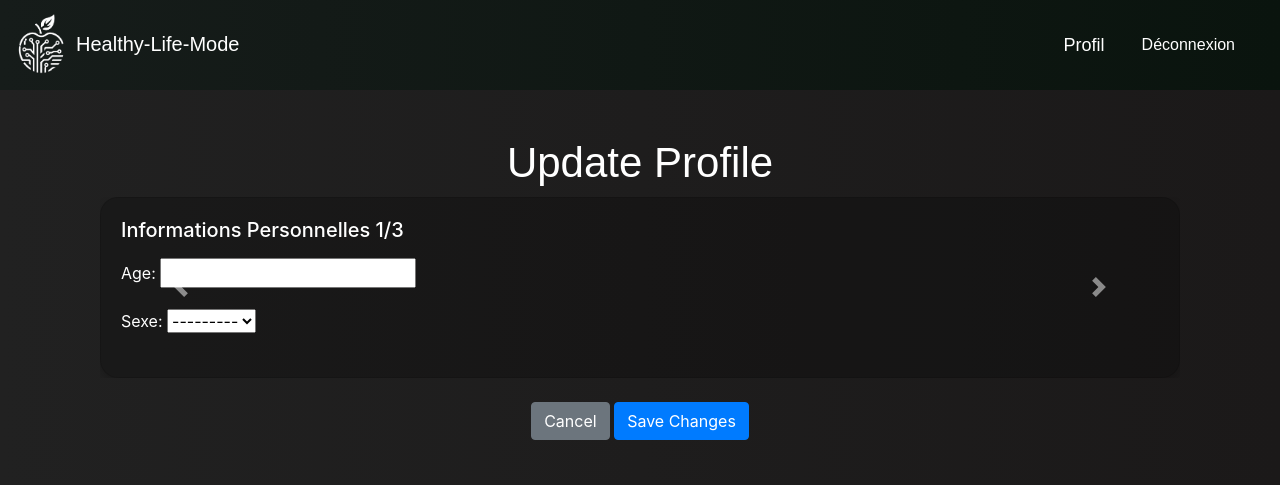
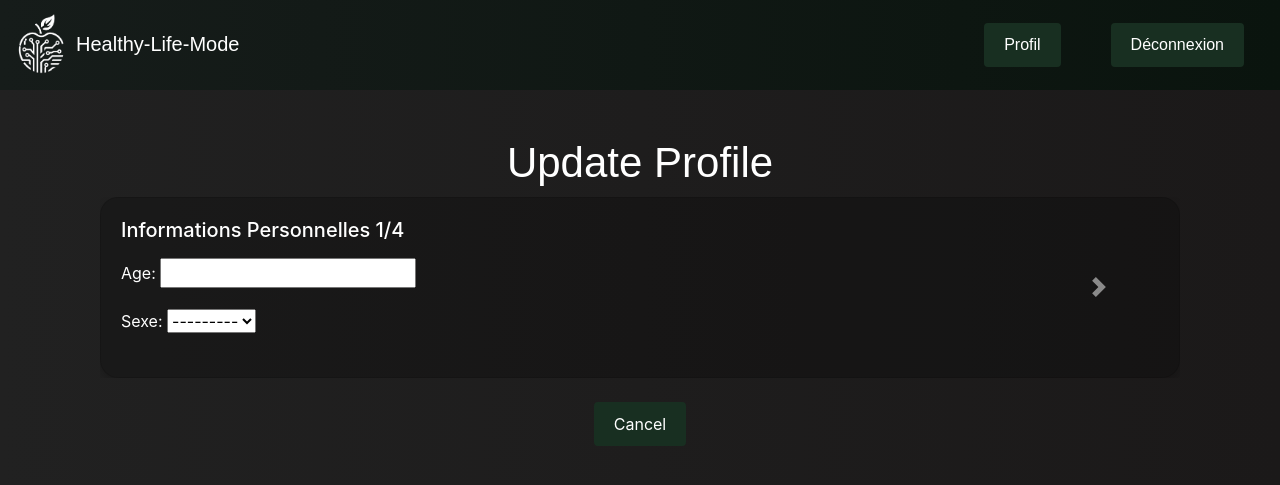
Before and after one commit to dataddiict/Healthy-Life-Mode, a Django app: page /update-profile/ in a window 1280 px wide. Shown: the top 485 px of the page. Run offline with Django 4.2, Linux system fonts and the light colour scheme; the visitor is signed in with stand-in values (Sample User, id 1); data comes from the database, SQL or seed files in the repository; some libraries are stand-ins or nearby versions.

```diff
--- a/templates/base.html
+++ b/templates/base.html
@@ -21,20 +21,21 @@
             <ul class="navbar-nav ml-auto">
                 {% if user.is_authenticated %}
                     <li class="nav-item">
-                        <a class="nav-link" href="{% url 'user_profile' %}">Profil</a>
+                        <a class="btn btn-custom" href="{% url 'user_profile' %}">Profil</a>
                     </li>
+                   <h1 class="container mt-1"></h1>
                     <li class="nav-item">
                         <form action="{% url 'logout' %}" method="post">
                             {% csrf_token %}
-                            <button type="submit" class="btn btn-link nav-link">Déconnexion</button>
+                            <button type="submit" class="btn btn-custom">Déconnexion</button>
                         </form>
                     </li>
                 {% else %}
                     <li class="nav-item">
-                        <a class="nav-link" href="{% url 'signup' %}">Inscription</a>
+                        <a class="btn btn-custom" href="{% url 'signup' %}">Inscription</a>
                     </li>
                     <li class="nav-item">
-                        <a class="nav-link" href="{% url 'signin' %}">Connexion</a>
+                        <a class="btn btn-custom" href="{% url 'signin' %}">Connexion</a>
                     </li>
                 {% endif %}
             </ul>
--- a/templates/update_profile.html
+++ b/templates/update_profile.html
@@ -1,7 +1,7 @@
 {% extends 'base.html' %}
 {% load static %}
 
-{% block title %}Profil Utilisateur{% endblock %}
+{% block title %}Update Profile{% endblock %}
 
 {% block content %}
 <div class="container mt-5">
@@ -15,7 +15,7 @@
                 <div class="carousel-item active">
                     <div class="card">
                         <div class="card-body">
-                            <h5 class="card-title">Informations Personnelles 1/3</h5>
+                            <h5 class="card-title">Informations Personnelles 1/4</h5>
                             <div class="form-group">
                                 {{ form.first_name.label_tag }}
                                 {{ form.first_name }}
@@ -39,7 +39,7 @@
                 <div class="carousel-item">
                     <div class="card">
                         <div class="card-body">
-                            <h5 class="card-title">Informations Physiques 2/3</h5>
+                            <h5 class="card-title">Informations Physiques 2/4</h5>
                             <div class="form-group">
                                 {{ form.height.label_tag }}
                                 {{ form.height }}
@@ -59,7 +59,7 @@
                 <div class="carousel-item">
                     <div class="card">
                         <div class="card-body">
-                            <h5 class="card-title">Qualité du Sommeil 3/3</h5>
+                            <h5 class="card-title">Qualité du Sommeil 3/4</h5>
                             <div class="form-group">
                                 {{ form.sleep_quality.label_tag }}
                                 {{ form.sleep_quality }}
@@ -75,7 +75,7 @@
                 <div class="carousel-item">
                     <div class="card">
                         <div class="card-body">
-                            <h5 class="card-title">Activités et Stress</h5>
+                            <h5 class="card-title">Activités et Stress 4/4</h5>
                             <div class="form-group">
                                 {{ form.physical_activity.label_tag }}
                                 {{ form.physical_activity }}
@@ -84,6 +84,7 @@
                                 {{ form.stress_level.label_tag }}
                                 {{ form.stress_level }}
                             </div>
+                            <button type="submit" class="btn btn-custom">Save Changes</button>
                         </div>
                     </div>
                 </div>
@@ -100,8 +101,8 @@
         </div>
 
         <div class="text-center mt-4">
-            <a href="{% url 'user_profile' %}" class="btn btn-secondary">Cancel</a>
-            <button type="submit" class="btn btn-primary">Save Changes</button>
+            <a href="{% url 'user_profile' %}" class="btn btn-custom">Cancel</a>
+
         </div>
     </form>
 </div>
@@ -110,4 +111,25 @@
 <script src="https://code.jquery.com/jquery-3.5.1.slim.min.js"></script>
 <script src="https://cdn.jsdelivr.net/npm/@popperjs/core@2.9.2/dist/umd/popper.min.js"></script>
 <script src="https://stackpath.bootstrapcdn.com/bootstrap/4.5.2/js/bootstrap.min.js"></script>
+<script>
+    $(document).ready(function(){
+        $('#profileCarousel').on('slid.bs.carousel', function () {
+            var $this = $(this);
+            if ($('.carousel-inner .carousel-item:first').hasClass('active')) {
+                $('.carousel-control-prev').hide();
+            } else {
+                $('.carousel-control-prev').show();
+            }
+            if ($('.carousel-inner .carousel-item:last').hasClass('active')) {
+                $('.carousel-control-next').hide();
+            } else {
+                $('.carousel-control-next').show();
+            }
+        });
+
+        // Initialize carousel and hide previous button initially
+        $('#profileCarousel').carousel();
+        $('.carousel-control-prev').hide();
+    });
+</script>
 {% endblock %}
```
Also changed, not shown: templates/profile.html (+7 -1 lines), templates/update_user.html (+4 -4 lines).
